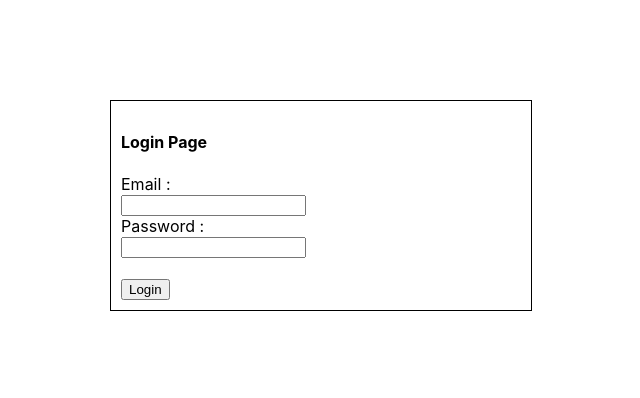
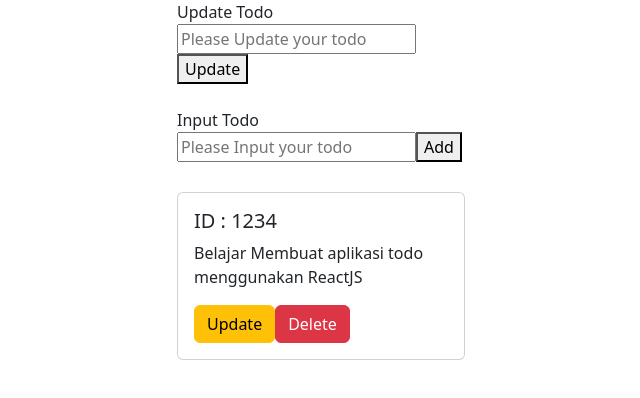
Before and after one commit to Izhal-Brown/Rizhal-ReactJS, a React (Create React App) app: page / in a window 1280 px wide. Shown: the top 398 px of the page, without its empty margins (319-959 px from the left). Built offline with nearby package versions, Linux system fonts and the light colour scheme.

Commit message:
Materi CRUD

```diff
--- a/src/App.js
+++ b/src/App.js
@@ -1,8 +1,9 @@
 // import Styling from './Materi/Styling';
 // import Reusable from './Materi/Reusable';
 // import RenderVariabel from "./Materi/RenderingVariable";
-import Form from "./Materi/Form";
-
+// import Form from "./Materi/Form";
+// import Component from "./Component/index";
+import Lists from "./Materi/CRUD/lists";
 
 function App() {
   return (
@@ -10,7 +11,9 @@ function App() {
       {/* <Styling /> */}
       {/* <Reusable /> */}
       {/* <RenderVariabel /> */}
-      <Form />
+      {/* <Form /> */}
+      {/* <Component /> */}
+      <Lists />
     </div>
   );
 }
--- /dev/null
+++ b/src/Materi/CRUD/form.jsx
@@ -0,0 +1,22 @@
+import React from 'react';
+
+function Form() {
+  return (
+    <div style={{width: '18rem', marginLeft:"auto", marginRight:"auto"}}>
+      <form action="">
+        {/* Update Todo */}
+        <label htmlFor="" >Update Todo</label> <br/>
+        <input type="text" placeholder='Please Update your todo'/>
+        <button>Update</button>
+        <br/>
+        <br/>
+        {/* Input Todo */}
+        <label htmlFor="">Input Todo</label> <br/>
+        <input type="text" placeholder='Please Input your todo'/>
+        <button>Add</button>
+      </form>
+    </div>
+  );
+}
+
+export default Form;
--- /dev/null
+++ b/src/Materi/CRUD/lists.jsx
@@ -0,0 +1,14 @@
+import React from 'react';
+import Form from './form';
+import MapLists from './mapLists';
+
+function List(props) {
+  return (
+    <div>
+      <Form />
+      <MapLists />
+    </div>
+  );
+}
+
+export default List;
--- /dev/null
+++ b/src/Materi/CRUD/mapLists.jsx
@@ -0,0 +1,21 @@
+import React from 'react';
+import {Card, Button} from 'react-bootstrap';
+
+function Maplists() {
+  return (
+    <div style={{paddingTop: "30px"}}>
+      <Card style={{ width: '18rem', marginLeft:"auto", marginRight:"auto"}}>
+      <Card.Body>
+        <Card.Title>ID : 1234</Card.Title>
+        <Card.Text>
+         Belajar Membuat aplikasi todo menggunakan ReactJS
+        </Card.Text>
+        <Button variant="warning">Update</Button>
+        <Button variant="danger">Delete</Button>
+      </Card.Body>
+    </Card>
+    </div>
+  );
+}
+
+export default Maplists;
--- a/src/index.js
+++ b/src/index.js
@@ -3,6 +3,7 @@ import ReactDOM from 'react-dom/client';
 import './index.css';
 import App from './App';
 import reportWebVitals from './reportWebVitals';
+import 'bootstrap/dist/css/bootstrap.min.css';
 
 const root = ReactDOM.createRoot(document.getElementById('root'));
 root.render(
```
Also changed, not shown: src/Component/index.jsx (added, +15 -0 lines), src/Materi/CRUD/readme.md (added).
